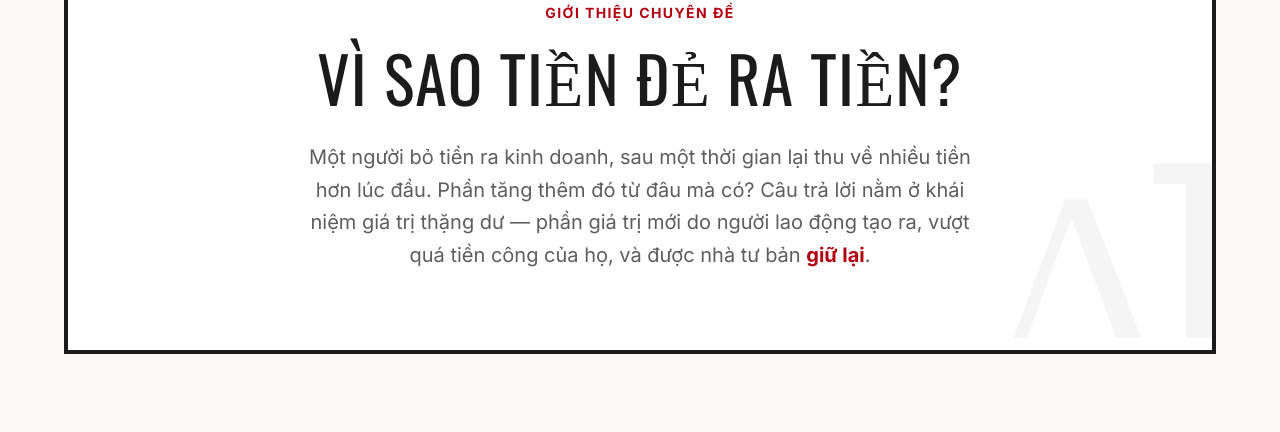
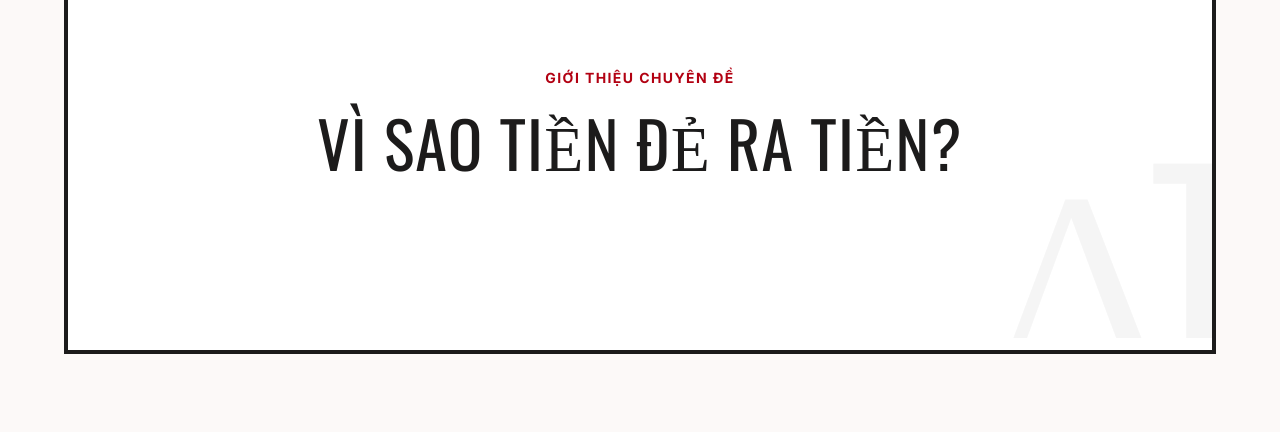
Before and after one commit to nptror/MLN122_SU26_ProjectGroup, a website: page web/home.html in a window 1280 px wide. Shown: the part 3114-3546 px from the top of the page. Drawn offline with nearby package versions, Linux system fonts and the light colour scheme.

```diff
--- a/web/home.html
+++ b/web/home.html
@@ -1120,13 +1120,7 @@
                                     ĐỀ</p>
                                 <h3 class="font-headline-xl uppercase text-on-surface mb-6 leading-tight">VÌ SAO TIỀN ĐẺ
                                     RA TIỀN?</h3>
-                                <p class="font-body-lg text-secondary max-w-2xl leading-relaxed">
-                                    Một người bỏ tiền ra kinh doanh, sau một thời gian lại thu về nhiều tiền hơn lúc
-                                    đầu.
-                                    Phần tăng thêm đó từ đâu mà có? Câu trả lời nằm ở khái niệm giá trị thặng dư —
-                                    phần giá trị mới do người lao động tạo ra, vượt quá tiền công của họ,
-                                    và được nhà tư bản <span class="text-primary font-bold">giữ lại</span>.
-                                </p>
+
                             </div>
                         </div>
 
```
